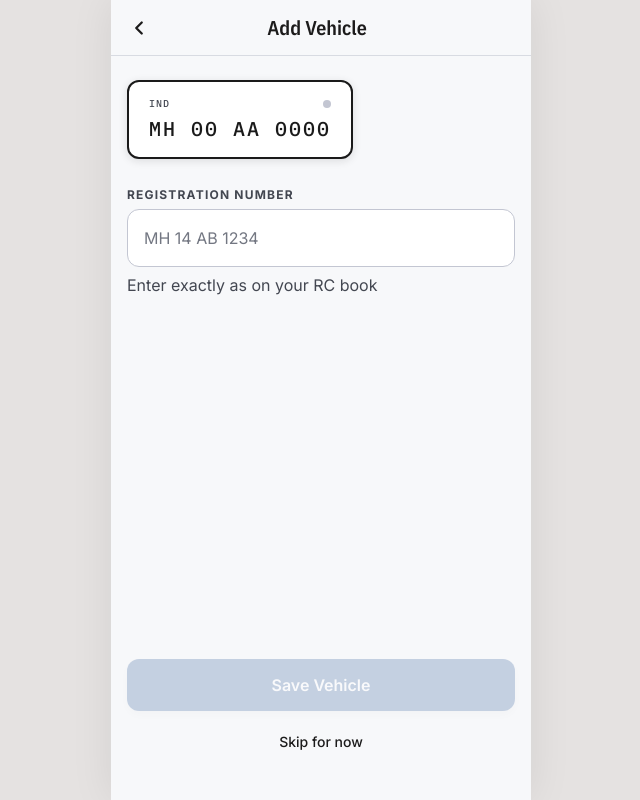
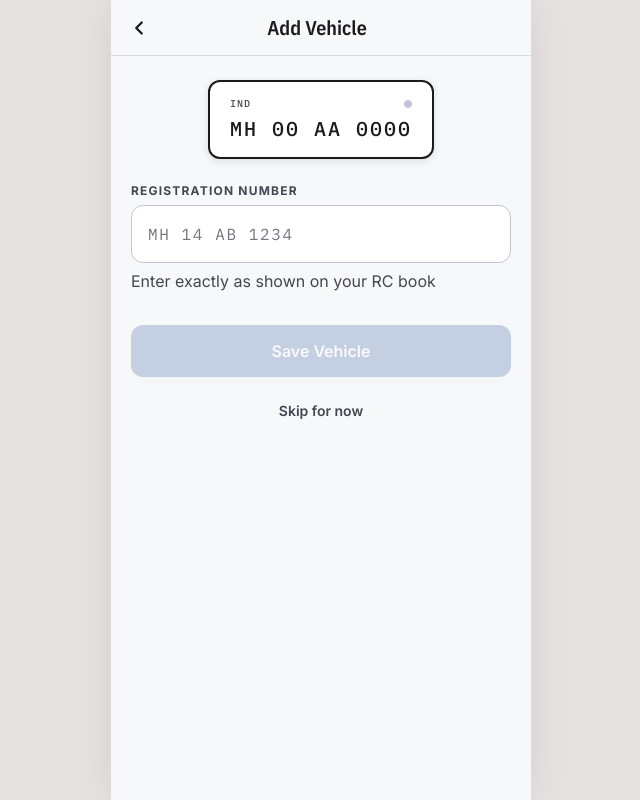
Before and after one commit to ajinkya682/roadlink-demo-app, a React (Vite) app: page /add-vehicle in a window 1280 px wide. Shown: the whole page, without its empty margins (319-959 px from the left). Built offline with nearby package versions, Linux system fonts and the light colour scheme.

Commit message:
feat: enhance AddVehicle component with improved layout, integrated vehicle addition logic, and refined user interactions

```diff
--- a/src/pages/owner/AddVehicle.jsx
+++ b/src/pages/owner/AddVehicle.jsx
@@ -5,7 +5,7 @@ import AppHeader from '../../components/AppHeader';
 import Button from '../../components/Button';
 import Input from '../../components/Input';
 import PlateTag from '../../components/PlateTag';
-import styles from './AddVehicle.module.css';
+import { useDemoData } from '../../context/DemoContext';
 
 function formatPlate(val) {
   const raw = val.replace(/[^A-Z0-9]/g, '').slice(0, 10);
@@ -18,14 +18,14 @@ function formatPlate(val) {
 
 export default function AddVehicle() {
   const navigate = useNavigate();
+  const { addVehicle } = useDemoData();
+
   const [plate, setPlate] = useState('');
   const [model, setModel] = useState('');
   const [nickname, setNickname] = useState('');
   const [loading, setLoading] = useState(false);
 
-  const handlePlate = (e) => {
-    setPlate(formatPlate(e.target.value.toUpperCase()));
-  };
+  const handlePlate = (e) => setPlate(formatPlate(e.target.value.toUpperCase()));
 
   const rawPlate = plate.replace(/\s/g, '');
   const showModel = rawPlate.length >= 5;
@@ -34,15 +34,19 @@ export default function AddVehicle() {
 
   const handleSave = () => {
     setLoading(true);
-    setTimeout(() => navigate('/qr-detail'), 1200);
+    setTimeout(() => {
+      addVehicle({ plate, displayName: model, make: model.split(' ')[0], model, nickname });
+      navigate('/qr-detail');
+    }, 1200);
   };
 
   return (
-    <div className={styles.page}>
+    <div className="min-h-screen bg-fog flex flex-col">
       <AppHeader title="Add Vehicle" />
 
-      <div className={styles.content}>
+      <div className="flex-1 px-5 py-6 space-y-6">
         {/* Live plate preview */}
+        <div className="flex justify-center">
           <motion.div
             animate={{ opacity: 1, y: 0 }}
             initial={{ opacity: 0, y: -12 }}
@@ -52,19 +56,21 @@ export default function AddVehicle() {
               plateNumber={plate || 'MH 00 AA 0000'}
               isVerified={false}
               size="lg"
-            animate
+              animateEntry
               key={plate.slice(0, 2)}
             />
           </motion.div>
+        </div>
 
-        {/* Progressive form */}
-        <div className={styles.form}>
+        {/* Form */}
+        <div className="space-y-4">
           <Input
             label="Registration Number"
             value={plate}
             onChange={handlePlate}
             placeholder="MH 14 AB 1234"
-            helper="Enter exactly as on your RC book"
+            helper="Enter exactly as shown on your RC book"
+            inputClassName="font-mono uppercase tracking-widest"
           />
 
           <AnimatePresence>
@@ -79,7 +85,7 @@ export default function AddVehicle() {
                   label="Make / Model"
                   value={model}
                   onChange={e => setModel(e.target.value)}
-                  placeholder="e.g. Honda Activa"
+                  placeholder="e.g. Honda Activa 6G"
                   autoFocus
                 />
               </motion.div>
@@ -103,13 +109,17 @@ export default function AddVehicle() {
           </AnimatePresence>
         </div>
 
-        <div className={styles.actions}>
+        {/* Actions */}
+        <div className="space-y-3 pt-2">
           <motion.div animate={{ opacity: canSave ? 1 : 0.45 }}>
             <Button fullWidth onClick={handleSave} disabled={!canSave} isLoading={loading}>
               Save Vehicle
             </Button>
           </motion.div>
-          <button className={styles.skip} onClick={() => navigate('/dashboard')}>
+          <button
+            className="w-full py-3 font-body text-sm font-semibold text-on-surface-muted text-center"
+            onClick={() => navigate('/dashboard')}
+          >
             Skip for now
           </button>
         </div>
```
Lines whose indentation alone changed are shown as unchanged.
